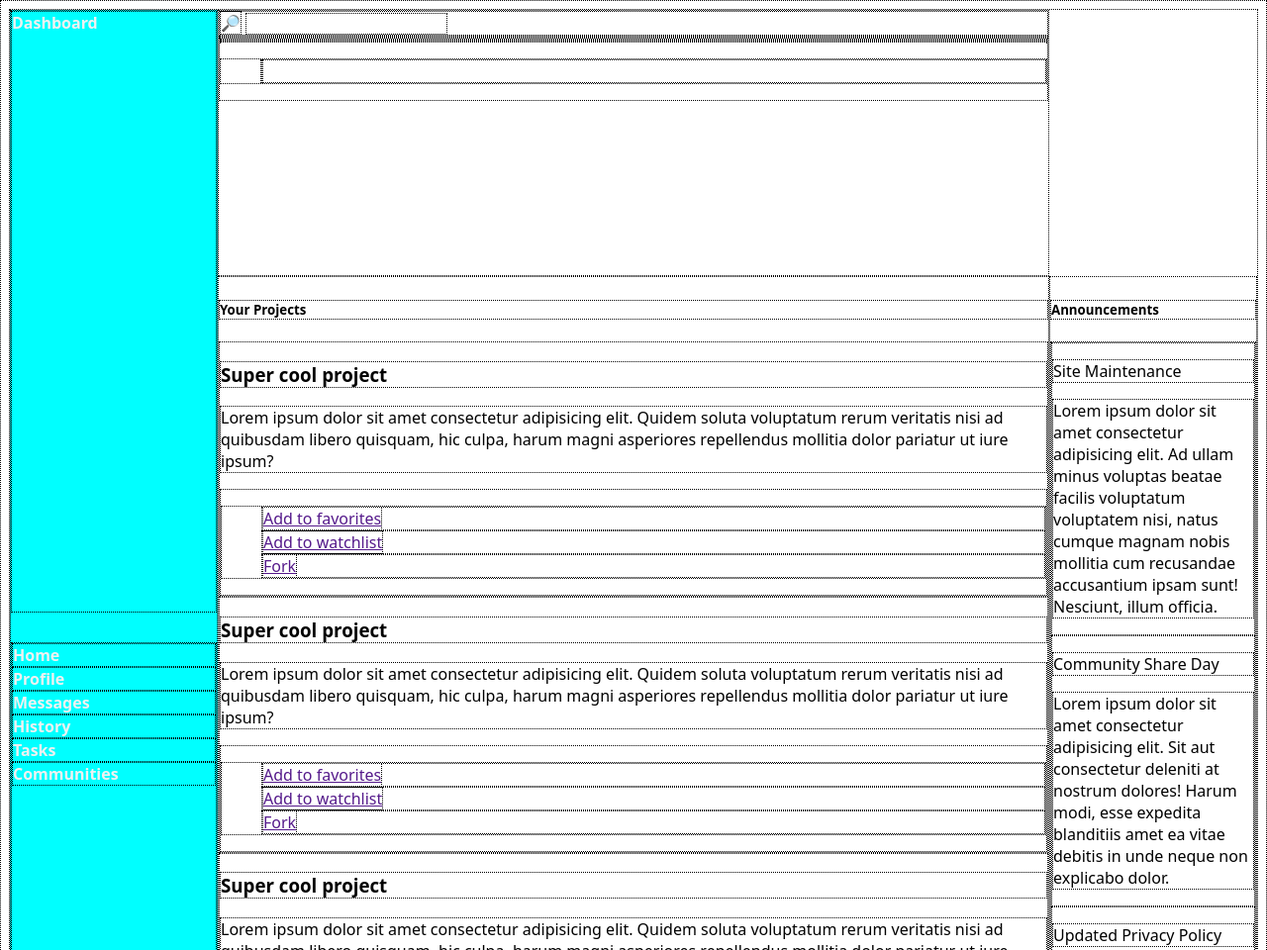
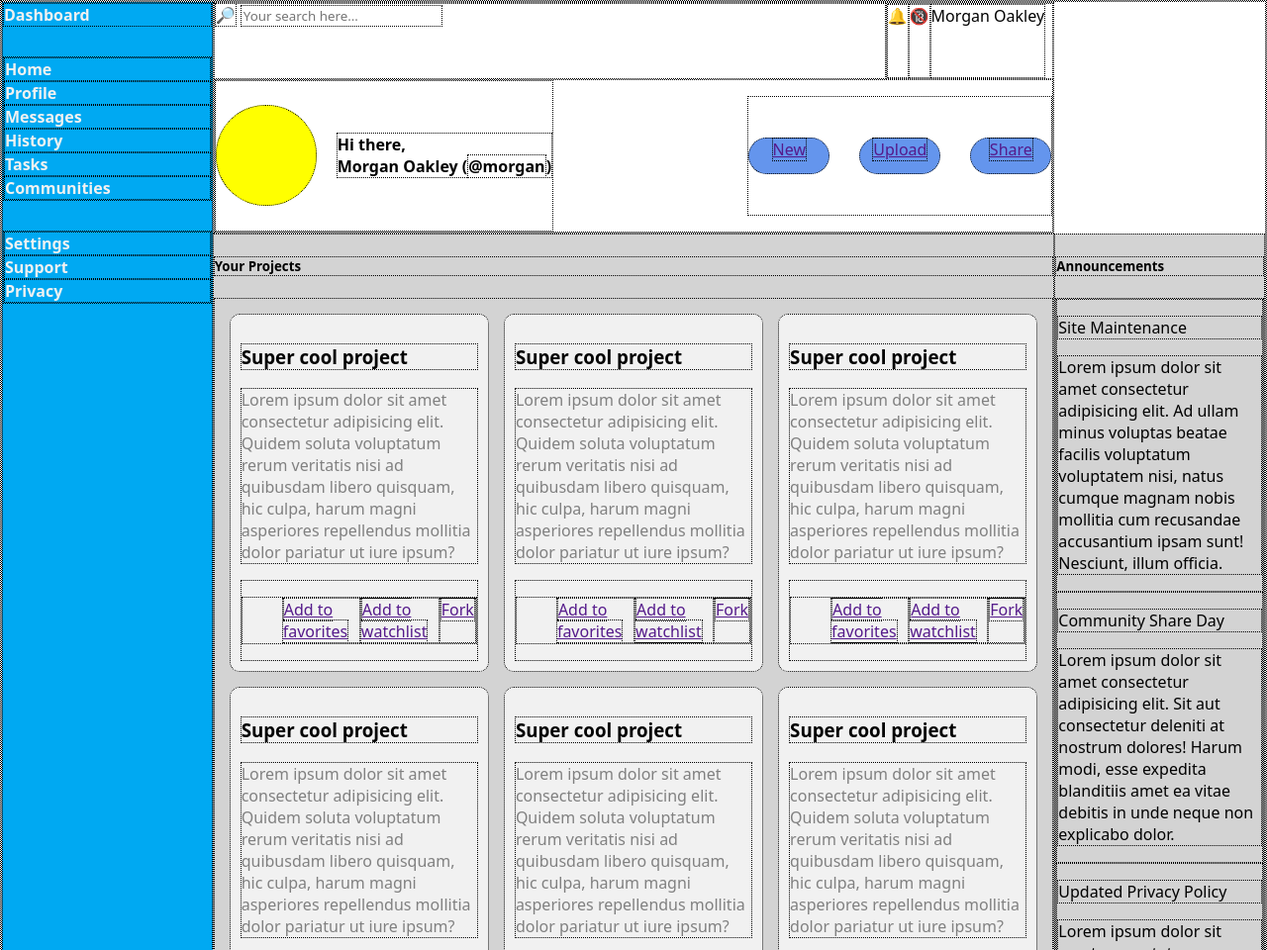
Before and after one commit to the-odin-project-max/grid-admin-dashboard, a plain HTML site: page index.html in a window 1280 px wide. Shown: the top 960 px of the page at 99% size. Drawn offline with Linux system fonts and the light colour scheme.

Commit message:
feat(style): continue layout for main pageé

```diff
--- a/css/style.css
+++ b/css/style.css
@@ -1,6 +1,10 @@
 * {
 	font-family: system-ui, -apple-system, BlinkMacSystemFont, 'Segoe UI', Roboto, Oxygen, Ubuntu, Cantarell, 'Open Sans', 'Helvetica Neue', sans-serif;
 	border: 1px dotted black;
+}
+
+body {
+	margin: 0;
 }
 
 ul {
@@ -12,27 +16,122 @@ ul {
 	grid-template-columns: 1fr 4fr 1fr;
 	grid-template-rows: 1fr 4fr 2fr;
 }
+/* top */
+.header {
+	display: grid;
+	grid-template-columns: 4fr 1fr;
+	grid-template-rows: 1fr 2fr;
+}
+.search {
+	grid-row: 1 / 2;
+	grid-column: 1 / 2;
+}
+.top-nav {
+	grid-row: 1 / 2;
+	grid-column: 2 / 3;
 
+	display: flex;
+	flex-direction: row;
+}
+
+.actions {
+	grid-row: 2 / 3;
+	grid-column: 1 / 3;
+
+	display: flex;
+	flex-direction: row;
+	justify-content: space-between;
+	flex-wrap: wrap;
+
+}
+.actions-left {
+	display: flex;
+	flex-direction: row;
+	justify-content: center;
+	align-items: center;
+
+	gap: 20px;
+}
+
+.avatar {
+	height: 100px;
+	width: 100px;
+	border-radius: 50px;
+	background-color: yellow;
+}
+
+.actions-left > .name {
+	height: fit-content;
+	font-weight: bold;
+}
+
+.actions > ul {
+	display: flex;
+	flex-direction: row;
+
+	align-items: center;
+	gap: 30px;
+	padding: 0;
+	flex-wrap: wrap;
+}
+.actions > ul > li {
+	background-color: cornflowerblue;
+	border-radius: 25px;
+	height: 35px;
+	width: 80px;
+	text-align: center;
+	padding: auto;
+}
+
+/* left */
 .sidebar {
 	grid-row: 1 / 4;
 	grid-column: 1 / 2;
 
-	background-color: aqua;
+	background-color: rgb(0, 169, 242);
 	color: #f1f1f1;
 	font-weight: bold;
 
-	display: grid;
+	display: flex;
+	flex-direction: column;
 	gap: 30px;
 
-	grid-template-columns: 1fr;
-	grid-template-rows: repeat(auto-fit, minmax(100px, 1fr));
 }
 
+/* center */
 .content {
 	grid-row: 2 / 4;
 	grid-column: 2 / 3;
 }
 
+.projects {
+	display: grid;
+	grid-template-columns: repeat(auto-fit, minmax(200px, 1fr));
+	gap: 15px;
+
+	padding: 15px;
+}
+
+.project {
+	background-color: #f1f1f1;
+	border-radius: 10px;
+
+	padding: 10px;
+}
+
+.project-description {
+	color: grey;
+}
+
+.project-icons > ul {
+	display: flex;
+	flex-direction: row;
+}
+
+.trending, .announcements, .content {
+	background-color: lightgray;
+}
+/* Right */
 .announcements {
 	grid-row: 2 / 3;
 	grid-column: 3 / 4;
--- a/index.html
+++ b/index.html
@@ -12,16 +12,22 @@
 	<div class="header">
 		<div class="search">
 			<span class="search-icon">🔎</span>
-			<input type="text">
+			<input type="text" placeholder="Your search here...">
 		</div>
-		<div class="infos">
-
+		<div class="top-nav">
+			<div class="top-nav-notifications">🔔</div>
+			<div class="top-nav-avatar">🔞</div>
+			<div class="top-nav-name">Morgan Oakley</div>
 		</div>
 		<div class="actions">
+			<div class="actions-left">
 				<div class="avatar"></div>
-			<div class="name"></div>
+				<div class="name">Hi there,<br>Morgan Oakley (<span>@morgan</span>)</div>
+			</div>
 			<ul>
-				<li><a href="" class="action-button"></a></li>
+				<li><a href="" class="action-button">New</a></li>
+				<li><a href="" class="action-button">Upload</a></li>
+				<li><a href="" class="action-button">Share</a></li>
 			</ul>
 		</div>
 	</div>
@@ -43,6 +49,7 @@
 	</div>
 	<div class="content">
 		<h5 class="content-title">Your Projects</h5>
+		<div class="projects">
 			<div class="project">
 				<h3 class="project-title">Super cool project</h3>
 				<p class="project-description">Lorem ipsum dolor sit amet consectetur adipisicing elit. Quidem soluta
@@ -122,6 +129,7 @@
 				</div>
 			</div>
 		</div>
+	</div>
 	<div class="announcements">
 		<h5 class="announcement-title">Announcements</h5>
 		<div class="announcements-list">
@@ -146,7 +154,7 @@
 		</div>
 	</div>
 	<div class="trending">
-		<h5 class="trending-title"></h5>
+		<h5 class="trending-title">Trending</h5>
 		<div class="trending-list">
 			<div class="trending-item">
 				<div class="trending-item-avatar"></div>
```
Lines whose indentation alone changed are shown as unchanged.
